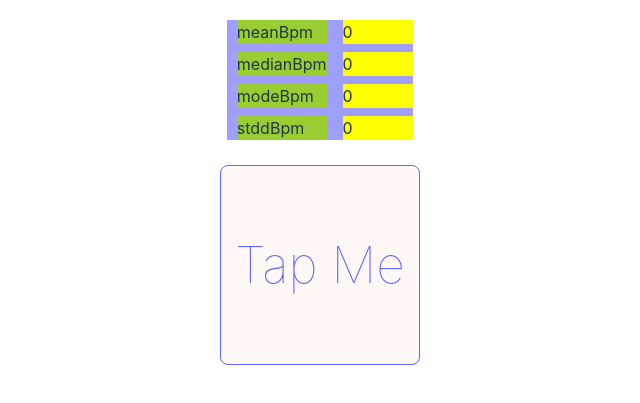
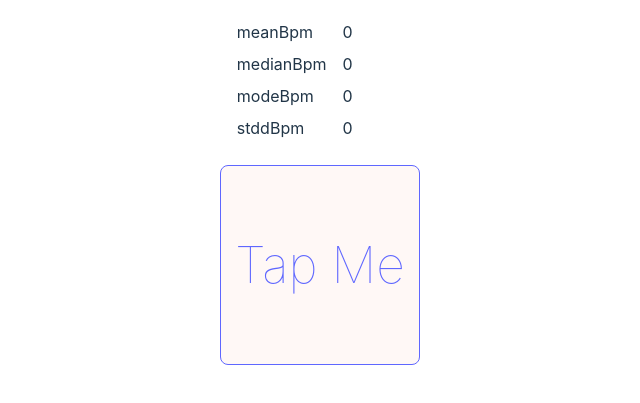
Before and after one commit to sedwardsmarsh/bpmwizard, a website built with Vite: page index.html in a window 1280 px wide. Shown: the part 93-496 px from the top of the page, without its empty margins (320-960 px from the left). Built offline with nearby package versions, Linux system fonts and the light colour scheme.

Commit message:
removed background colors from readout elements

```diff
--- a/src/style.css
+++ b/src/style.css
@@ -152,7 +152,7 @@ button:active {
 
   width: min-content;
 
-  background-color: rgb(159, 159, 255);
+  /* background-color: rgb(159, 159, 255); */
 }
 
 #readout p {
@@ -170,9 +170,9 @@ button:active {
 .desc {
   margin-left: 10px;
 
-  background-color: yellowgreen;
+  /* background-color: yellowgreen; */
 }
 
 .data {
-  background-color: yellow;
+  /* background-color: yellow; */
 }
```
